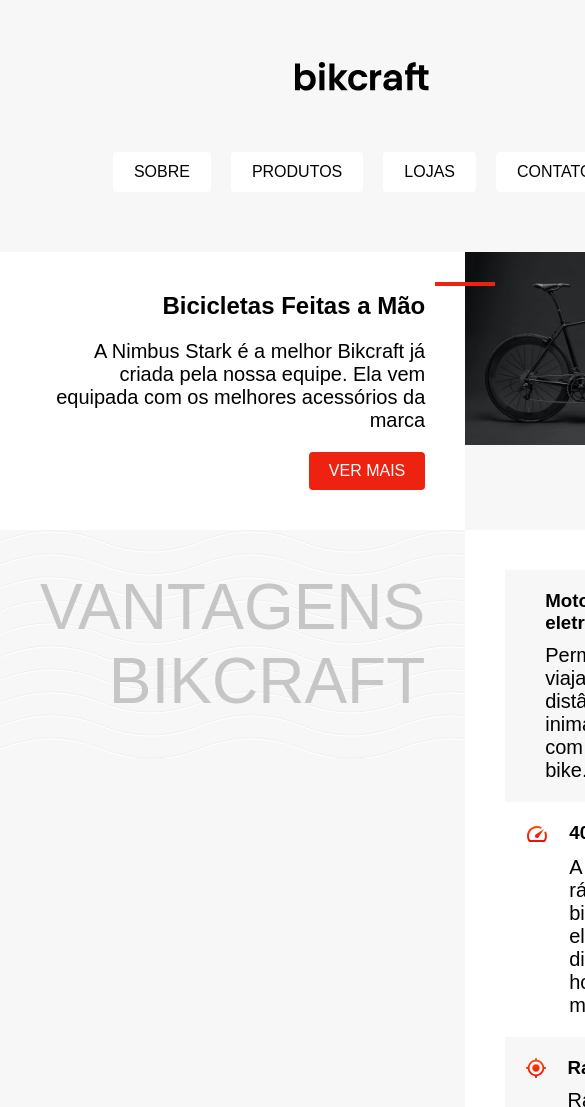
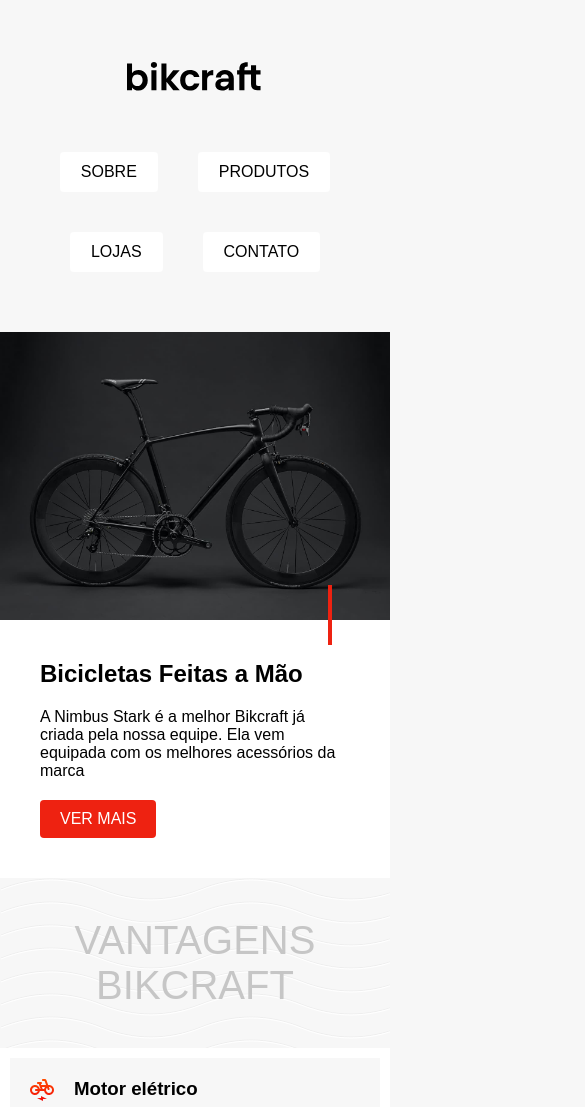
Before and after one commit to DeniseLuiz/origamid-posicionamento, a plain HTML site: page web/index.html in a window 390 px wide. Shown: the top 1107 px of the page, 585 px wide, since content can reach past the window. Drawn offline with Linux system fonts and the light colour scheme.

Commit message:
refactor: responsive

```diff
--- a/web/css/style.css
+++ b/web/css/style.css
@@ -34,7 +34,7 @@
   transition: 0.3s;
 }
 .description::after {
-    content: '';
+  content: "";
   width: 60px;
   height: 4px;
   background-color: #ee2211;
@@ -50,7 +50,7 @@
   font-weight: 500;
   padding: 40px;
   align-self: center;
-    background-image: url('../img/onda.svg');
+  background-image: url("../img/onda.svg");
 }
 .vantagens {
   background-color: #fff;
@@ -79,9 +79,12 @@
 img {
   max-width: 100%;
   display: block;
+  height: 100%;
+  object-fit: cover;
+  object-position: center;
 }
 
-nav {
+nav > ul {
   display: flex;
   gap: 40px;
   justify-content: center;
@@ -93,7 +96,9 @@
   justify-items: center;
   gap: 60px;
 }
-h2, p, h3 {
+h2,
+p,
+h3 {
   margin: 0;
 }
 nav > a {
@@ -142,3 +147,47 @@
   text-transform: uppercase;
   text-align: center;
 }
+@media (max-width: 1000px) {
+    .subtitle, .vantagens {
+        grid-column: 1/ -1;
+    }
+    .subtitle > p {
+        font-size: 2.5rem;
+        text-align: center;
+    }
+    .vantagens {
+        padding: 10px;
+    }
+    .description {
+        justify-items: start;
+        text-align: left;
+    }
+}
+@media (max-width: 600px) {
+  .grid {
+    grid-template-columns: 1fr;
+    gap: 0;
+    position: relative;
+  }
+  .description::after {
+    position: absolute;
+    transform: rotate(90deg);
+    right: 30px;
+    top: -7px;
+  }
+  .description > p {
+    font-size: 1rem;
+  }
+  .subtitle > p {
+    text-align: center;
+    font-size: 2.5rem;
+  }
+  .image {
+    grid-row: 1;
+  }
+}
+@media(max-width: 350px) {
+    .subtitle {
+        font-size: 1rem;
+    }
+}
--- a/web/index.html
+++ b/web/index.html
@@ -34,7 +34,7 @@
             <div class="vantagens">
                 <div class="vantagens-item">
                     <img src="/img/eletrica.svg" alt="">
-                    <h3>Motor eletríco</h3>
+                    <h3>Motor elétrico</h3>
                     <p class="title">Permite você viajar distâncias inimagináveis com a sua bike.</p>
                 </div>
                 <div class="vantagens-item">
```
Lines whose indentation alone changed are shown as unchanged.
